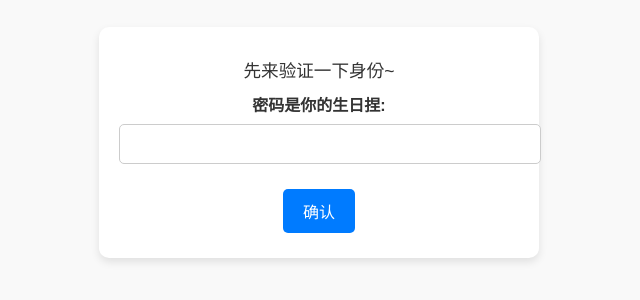
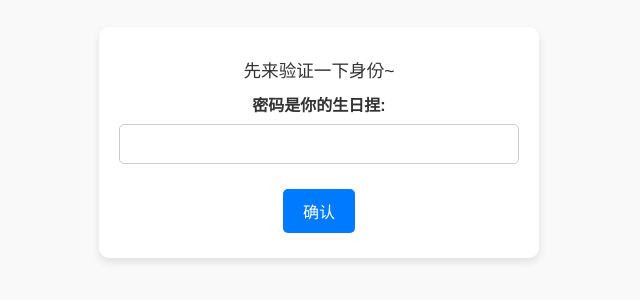
Before and after one commit to kinuhata128/cbem, a plain HTML site: page index.html in a window 1280 px wide. Shown: the part 258-558 px from the top of the page, 321-961 px from the left. Drawn offline with nearby package versions, Linux system fonts and the light colour scheme.

Commit message:
styles.css

```diff
--- a/styles.css
+++ b/styles.css
@@ -21,6 +21,9 @@ div {
     max-width: 90%;
     width: 400px;
     text-align: center;
+    display: flex;
+    flex-direction: column;
+    align-items: center;
 }
 
 p {
@@ -42,6 +45,7 @@ textarea {
     border: 1px solid #ccc;
     border-radius: 5px;
     font-size: 1em;
+    box-sizing: border-box;
 }
 
 button {
```
